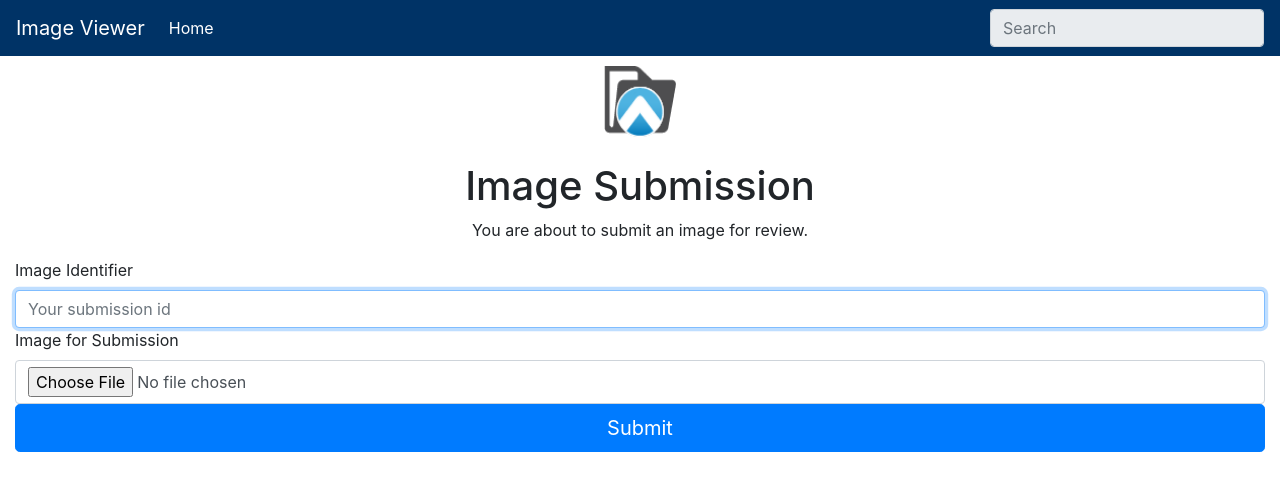
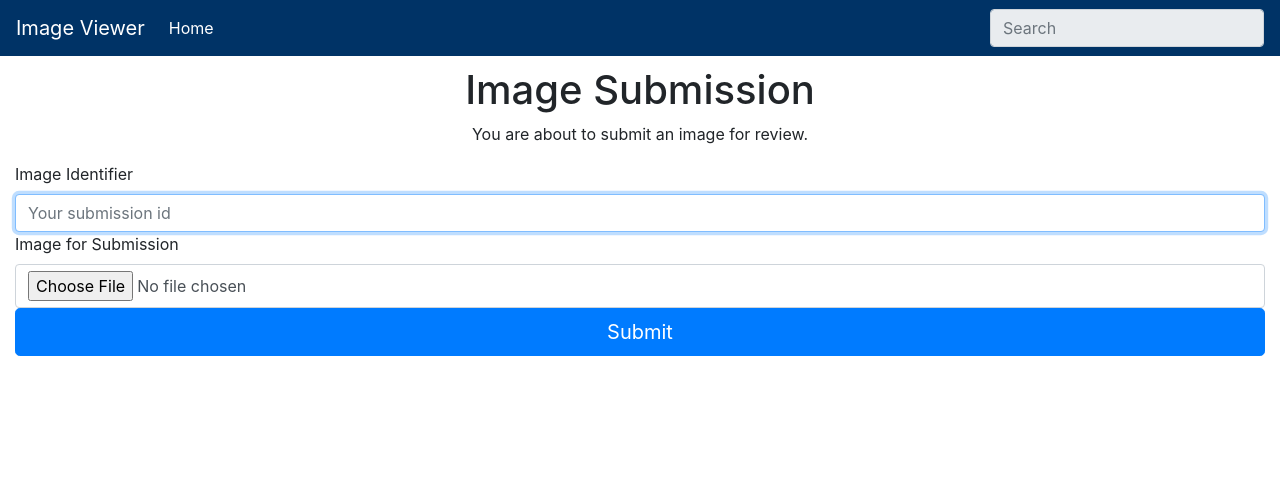
Before and after one commit to kochandra/ujetsappdo, an Angular app: page /my-submission in a window 1280 px wide. Shown: the top 490 px of the page. Built offline with nearby package versions, Linux system fonts and the light colour scheme.

Commit message:
UCJTC-3: Removing image banner.

```diff
--- a/src/app/my-submission/my-submission.component.html
+++ b/src/app/my-submission/my-submission.component.html
@@ -1,6 +1,6 @@
 <form class="form-signin">
   <div class="text-center">
-    <img class="mb-4" src="assets/RFI_upload_icon.png" alt="image of image upload" width="72" height="72">
+    <!--<img class="mb-4" src="assets/RFI_upload_icon.png" alt="image of image upload" width="72" height="72">-->
     <h1 class="h3font-weight-normal">Image Submission</h1>
     <p>You are about to submit an image for review.</p>
   </div>
```
